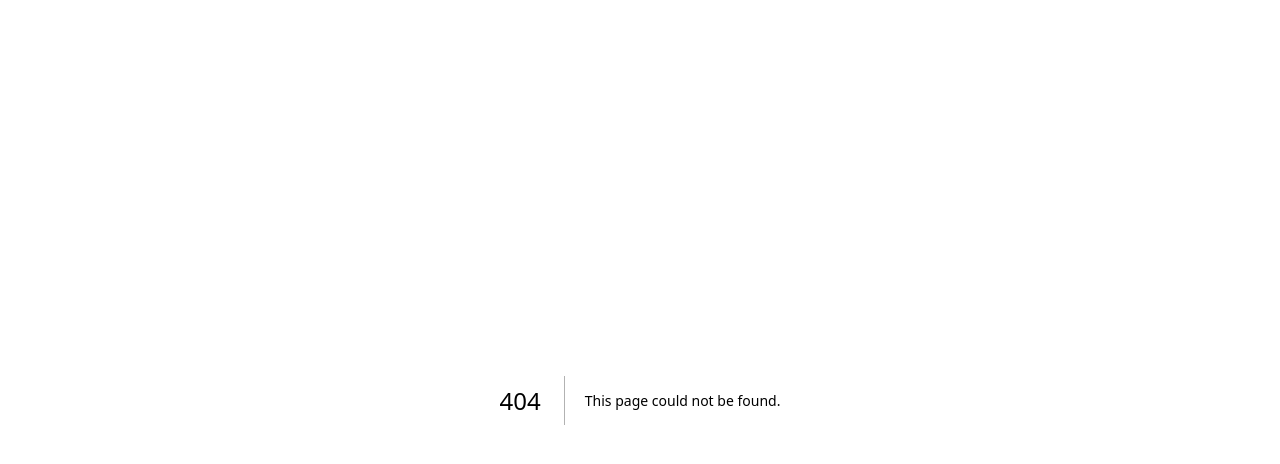
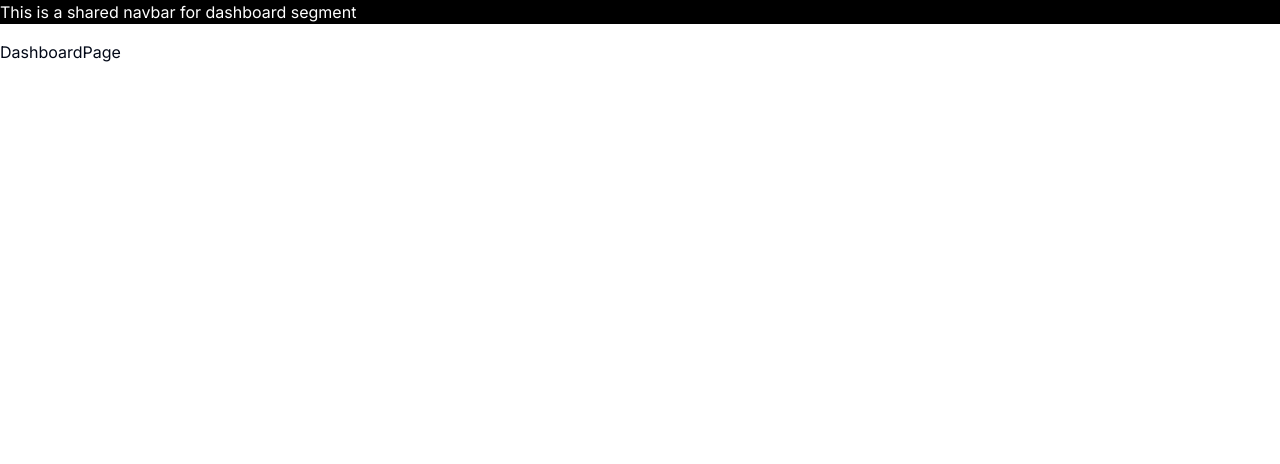
Before and after one commit to MuhdHanish/next_auth_v5, a Next.js app: page /dashboard in a window 1280 px wide. Before the commit this address had no page. Shown: the top 464 px of the page. Built offline with nearby package versions, Linux system fonts and the light colour scheme.

Commit message:
add: routing crated a example folder for understand routing dashboard and auth

```diff
--- /dev/null
+++ b/app/auth/login/page.tsx
@@ -0,0 +1,9 @@
+import React from 'react'
+
+const LoginPage = () => {
+  return (
+    <div>LoginPage</div>
+  )
+}
+
+export default LoginPage
--- /dev/null
+++ b/app/dashboard/layout.tsx
@@ -0,0 +1,17 @@
+import React, { FC, ReactNode } from "react";
+
+interface IDashboardLayoutProps {
+    children: ReactNode
+}
+
+const DashbaordLayout:FC<IDashboardLayoutProps> = props => {
+  return (
+    <div className="flex flex-col gap-y-4">
+      <nav className="bg-black text-white">This is a shared navbar for dashboard segment</nav>
+      {props.children}
+    </div>
+  );
+};
+
+
+export default DashbaordLayout;
--- /dev/null
+++ b/app/dashboard/page.tsx
@@ -0,0 +1,12 @@
+import React from 'react'
+import PropTypes from 'prop-types'
+
+const DashboardPage = () => {
+  return (
+    <div>DashboardPage</div>
+  )
+}
+
+DashboardPage.propTypes = {}
+
+export default DashboardPage
--- /dev/null
+++ b/app/dashboard/settings/page.tsx
@@ -0,0 +1,9 @@
+import React from 'react'
+
+const SettingsPage = () => {
+  return (
+    <div>SettingsPage</div>
+  )
+}
+
+export default SettingsPage
--- /dev/null
+++ b/app/dashboard/users/page.tsx
@@ -0,0 +1,9 @@
+import React from 'react'
+
+const UsersPage = () => {
+  return (
+    <div>UsersPage</div>
+  )
+}
+
+export default UsersPage
```
